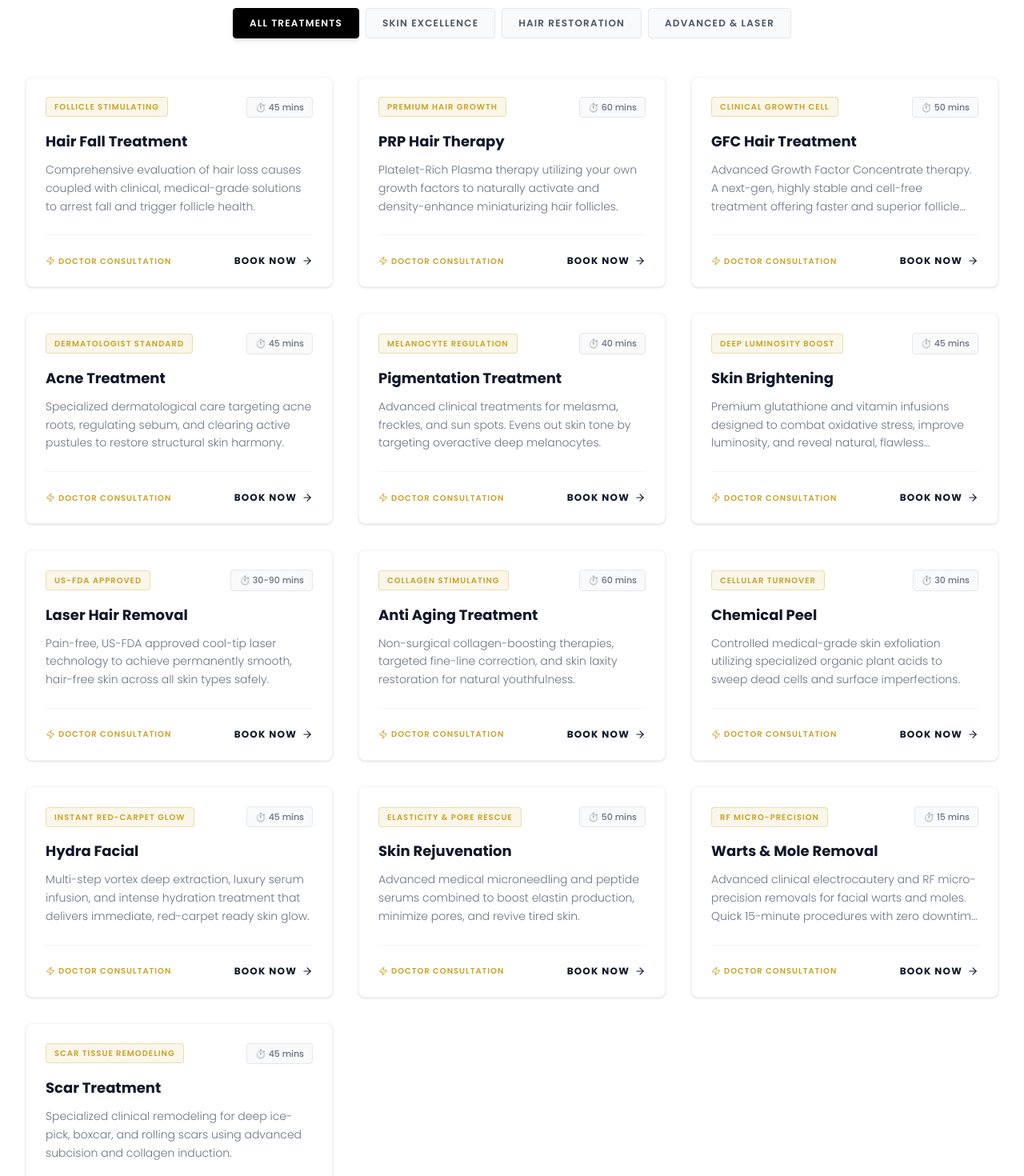
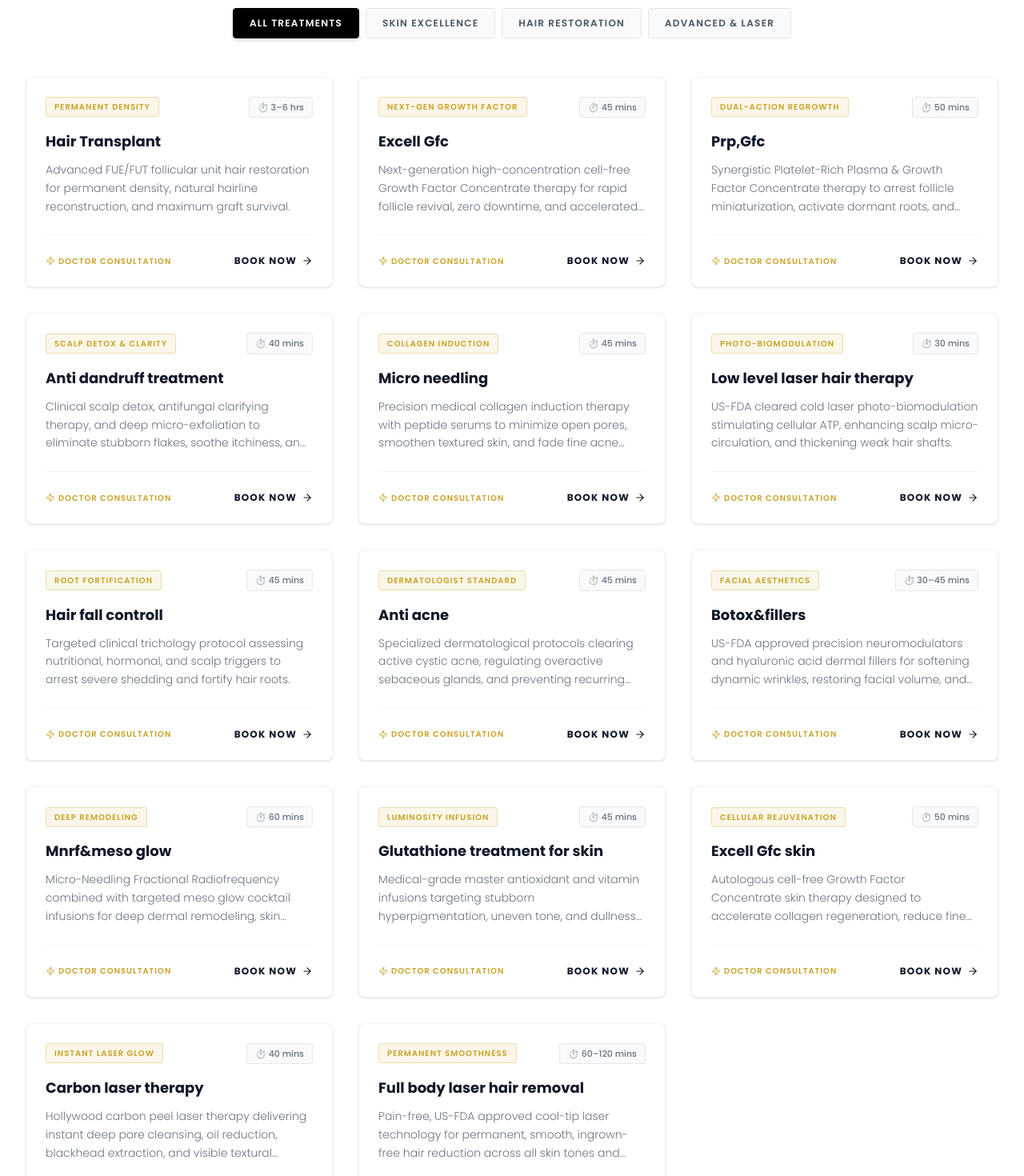
Before and after one commit to abishek2605/sarath-clicinc, a React (Vite) app: page / in a window 1280 px wide. Shown: the part 1200-2670 px from the top of the page at 80% size. Built offline with nearby package versions, Linux system fonts and the light colour scheme.

Commit message:
feat(content): update treatment list and patient metrics
Refreshed the treatment offerings to include advanced procedures like Hair Transplant and GFC. Updated patient success metrics to reflect current branding and accuracy.

```diff
--- a/src/components/Hero.tsx
+++ b/src/components/Hero.tsx
@@ -8,19 +8,20 @@ interface HeroProps {
 }
 
 export const TREATMENTS_LIST = [
-  'Hair Fall Treatment',
-  'PRP Hair Therapy',
-  'GFC Hair Treatment',
-  'Acne Treatment',
-  'Pigmentation Treatment',
-  'Skin Brightening',
-  'Laser Hair Removal',
-  'Anti Aging Treatment',
-  'Chemical Peel',
-  'Hydra Facial',
-  'Skin Rejuvenation',
-  'Warts & Mole Removal',
-  'Scar Treatment'
+  'Hair Transplant',
+  'Excell Gfc',
+  'Prp,Gfc',
+  'Anti dandruff treatment',
+  'Micro needling',
+  'Low level laser hair therapy',
+  'Hair fall controll',
+  'Anti acne',
+  'Botox&fillers',
+  'Mnrf&meso glow',
+  'Glutathione treatment for skin',
+  'Excell Gfc skin',
+  'Carbon laser therapy',
+  'Full body laser hair removal'
 ];
 
 export const PREFERRED_TIMES = [
@@ -144,7 +145,7 @@ export default function Hero({ onSuccess }: HeroProps) {
               </div>
               <div className="inline-flex items-center gap-1.5 bg-black/60 border border-gold/20 rounded-full px-3 py-1.5 w-fit text-[11px] text-gold font-semibold">
                 <span>4.9 ★★★★★</span>
-                <span className="text-gray-400 font-normal">(30,000+ Patient Success Stories)</span>
+                <span className="text-gray-400 font-normal">(10,000+ Happy Patients)</span>
               </div>
             </div>
 
@@ -159,16 +160,8 @@ export default function Hero({ onSuccess }: HeroProps) {
 
             {/* Subheadline */}
             <p className="font-sans text-gray-300 text-sm sm:text-base md:text-lg max-w-2xl font-light leading-relaxed" id="hero-subheading">
-              Advanced, FDA-approved clinical solutions for Warts & Mole Removal, PRP & GFC Hair Growth, and Acne Scar treatments. Get treated by senior dermatologists in Tiruppur. Consultation is <span className="text-gold font-bold">100% Free</span>.
+              Advanced, FDA-approved clinical solutions for Hair Transplant, Excell GFC, PRP & GFC Hair Growth, Hair Fall Control, Anti-Dandruff, Microneedling, Laser Hair Therapy, Anti-Acne, Botox & Fillers, MNRF, Meso Glow, Glutathione, Carbon Laser Therapy & Full-Body Laser Hair Removal. Get treated by senior dermatologists in Tiruppur. Consultation is <span className="text-gold font-bold">100% Free</span>.
             </p>
-
-            {/* Treatment Hashtags */}
-            <div className="flex flex-wrap gap-2 text-[11px] font-medium text-gray-400">
-              <span className="bg-black/60 border border-gray-800 px-2.5 py-1 rounded text-gold/90">#SkinSpecialistTiruppur</span>
-              <span className="bg-black/60 border border-gray-800 px-2.5 py-1 rounded">#WartsTreatment</span>
-              <span className="bg-black/60 border border-gray-800 px-2.5 py-1 rounded">#GFCHairTherapy</span>
-              <span className="bg-black/60 border border-gray-800 px-2.5 py-1 rounded">#AcneScarRemodeling</span>
-            </div>
 
             {/* CTAs */}
             <div className="flex flex-wrap items-center gap-4 pt-2">
--- a/src/components/Treatments.tsx
+++ b/src/components/Treatments.tsx
@@ -8,121 +8,130 @@ interface TreatmentsProps {
 
 const TREATMENTS_DATA: (Treatment & { category: 'skin' | 'hair' | 'advanced' })[] = [
   {
-    id: 'hair-fall',
+    id: 'hair-transplant',
     category: 'hair',
-    title: 'Hair Fall Treatment',
-    description: 'Comprehensive evaluation of hair loss causes coupled with clinical, medical-grade solutions to arrest fall and trigger follicle health.',
-    duration: '45 mins',
-    tag: 'Follicle Stimulating',
+    title: 'Hair Transplant',
+    description: 'Advanced FUE/FUT follicular unit hair restoration for permanent density, natural hairline reconstruction, and maximum graft survival.',
+    duration: '3–6 hrs',
+    tag: 'Permanent Density',
     image: 'https://images.unsplash.com/photo-1522337360788-8b13dee7a37e?auto=format&fit=crop&w=600&q=80'
   },
   {
-    id: 'prp-hair',
+    id: 'excell-gfc',
     category: 'hair',
-    title: 'PRP Hair Therapy',
-    description: 'Platelet-Rich Plasma therapy utilizing your own growth factors to naturally activate and density-enhance miniaturizing hair follicles.',
-    duration: '60 mins',
-    tag: 'Premium Hair Growth',
+    title: 'Excell Gfc',
+    description: 'Next-generation high-concentration cell-free Growth Factor Concentrate therapy for rapid follicle revival, zero downtime, and accelerated hair regrowth.',
+    duration: '45 mins',
+    tag: 'Next-Gen Growth Factor',
+    image: 'https://images.unsplash.com/photo-1519699047748-de8e457a634e?auto=format&fit=crop&w=600&q=80'
+  },
+  {
+    id: 'prp-gfc',
+    category: 'hair',
+    title: 'Prp,Gfc',
+    description: 'Synergistic Platelet-Rich Plasma & Growth Factor Concentrate therapy to arrest follicle miniaturization, activate dormant roots, and boost hair volume.',
+    duration: '50 mins',
+    tag: 'Dual-Action Regrowth',
     image: 'https://images.unsplash.com/photo-1607613009820-a29f7bb81c04?auto=format&fit=crop&w=600&q=80'
   },
   {
-    id: 'gfc-hair',
+    id: 'anti-dandruff',
     category: 'hair',
-    title: 'GFC Hair Treatment',
-    description: 'Advanced Growth Factor Concentrate therapy. A next-gen, highly stable and cell-free treatment offering faster and superior follicle recovery.',
-    duration: '50 mins',
-    tag: 'Clinical Growth Cell',
-    image: 'https://images.unsplash.com/photo-1519699047748-de8e457a634e?auto=format&fit=crop&w=600&q=80'
+    title: 'Anti dandruff treatment',
+    description: 'Clinical scalp detox, antifungal clarifying therapy, and deep micro-exfoliation to eliminate stubborn flakes, soothe itchiness, and balance scalp health.',
+    duration: '40 mins',
+    tag: 'Scalp Detox & Clarity',
+    image: 'https://images.unsplash.com/photo-1522337360788-8b13dee7a37e?auto=format&fit=crop&w=600&q=80'
   },
   {
-    id: 'acne-tx',
+    id: 'micro-needling',
     category: 'skin',
-    title: 'Acne Treatment',
-    description: 'Specialized dermatological care targeting acne roots, regulating sebum, and clearing active pustules to restore structural skin harmony.',
+    title: 'Micro needling',
+    description: 'Precision medical collagen induction therapy with peptide serums to minimize open pores, smoothen textured skin, and fade fine acne indentations.',
+    duration: '45 mins',
+    tag: 'Collagen Induction',
+    image: 'https://images.unsplash.com/photo-1512290923902-8a9f81dc236c?auto=format&fit=crop&w=600&q=80'
+  },
+  {
+    id: 'low-level-laser-hair',
+    category: 'hair',
+    title: 'Low level laser hair therapy',
+    description: 'US-FDA cleared cold laser photo-biomodulation stimulating cellular ATP, enhancing scalp micro-circulation, and thickening weak hair shafts.',
+    duration: '30 mins',
+    tag: 'Photo-Biomodulation',
+    image: 'https://images.unsplash.com/photo-1516549655169-df83a0774514?auto=format&fit=crop&w=600&q=80'
+  },
+  {
+    id: 'hair-fall-control',
+    category: 'hair',
+    title: 'Hair fall controll',
+    description: 'Targeted clinical trichology protocol assessing nutritional, hormonal, and scalp triggers to arrest severe shedding and fortify hair roots.',
+    duration: '45 mins',
+    tag: 'Root Fortification',
+    image: 'https://images.unsplash.com/photo-1607613009820-a29f7bb81c04?auto=format&fit=crop&w=600&q=80'
+  },
+  {
+    id: 'anti-acne',
+    category: 'skin',
+    title: 'Anti acne',
+    description: 'Specialized dermatological protocols clearing active cystic acne, regulating overactive sebaceous glands, and preventing recurring inflammatory breakouts.',
     duration: '45 mins',
     tag: 'Dermatologist Standard',
     image: 'https://images.unsplash.com/photo-1512290923902-8a9f81dc236c?auto=format&fit=crop&w=600&q=80'
   },
   {
-    id: 'pigmentation',
+    id: 'botox-fillers',
+    category: 'advanced',
+    title: 'Botox&fillers',
+    description: 'US-FDA approved precision neuromodulators and hyaluronic acid dermal fillers for softening dynamic wrinkles, restoring facial volume, and contouring.',
+    duration: '30–45 mins',
+    tag: 'Facial Aesthetics',
+    image: 'https://images.unsplash.com/photo-1508214751196-bcfd4ca60f91?auto=format&fit=crop&w=600&q=80'
+  },
+  {
+    id: 'mnrf-meso-glow',
+    category: 'advanced',
+    title: 'Mnrf&meso glow',
+    description: 'Micro-Needling Fractional Radiofrequency combined with targeted meso glow cocktail infusions for deep dermal remodeling, skin tightening, and instant radiance.',
+    duration: '60 mins',
+    tag: 'Deep Remodeling',
+    image: 'https://images.unsplash.com/photo-1616394584738-fc6e612e71b9?auto=format&fit=crop&w=600&q=80'
+  },
+  {
+    id: 'glutathione-skin',
     category: 'skin',
-    title: 'Pigmentation Treatment',
-    description: 'Advanced clinical treatments for melasma, freckles, and sun spots. Evens out skin tone by targeting overactive deep melanocytes.',
-    duration: '40 mins',
-    tag: 'Melanocyte Regulation',
+    title: 'Glutathione treatment for skin',
+    description: 'Medical-grade master antioxidant and vitamin infusions targeting stubborn hyperpigmentation, uneven tone, and dullness for luminous skin glow.',
+    duration: '45 mins',
+    tag: 'Luminosity Infusion',
+    image: 'https://images.unsplash.com/photo-1515377905703-c4788e51af15?auto=format&fit=crop&w=600&q=80'
+  },
+  {
+    id: 'excell-gfc-skin',
+    category: 'skin',
+    title: 'Excell Gfc skin',
+    description: 'Autologous cell-free Growth Factor Concentrate skin therapy designed to accelerate collagen regeneration, reduce fine lines, and restore natural firmness.',
+    duration: '50 mins',
+    tag: 'Cellular Rejuvenation',
     image: 'https://images.unsplash.com/photo-1570172619644-dfd03ed5d881?auto=format&fit=crop&w=600&q=80'
   },
   {
-    id: 'brightening',
-    category: 'skin',
-    title: 'Skin Brightening',
-    description: 'Premium glutathione and vitamin infusions designed to combat oxidative stress, improve luminosity, and reveal natural, flawless radiance.',
-    duration: '45 mins',
-    tag: 'Deep Luminosity Boost',
-    image: 'https://images.unsplash.com/photo-1515377905703-c4788e51af15?auto=format&fit=crop&w=600&q=80'
-  },
-  {
-    id: 'laser-hair',
+    id: 'carbon-laser',
     category: 'advanced',
-    title: 'Laser Hair Removal',
-    description: 'Pain-free, US-FDA approved cool-tip laser technology to achieve permanently smooth, hair-free skin across all skin types safely.',
-    duration: '30-90 mins',
-    tag: 'US-FDA Approved',
-    image: 'https://images.unsplash.com/photo-1516549655169-df83a0774514?auto=format&fit=crop&w=600&q=80'
-  },
-  {
-    id: 'anti-aging',
-    category: 'advanced',
-    title: 'Anti Aging Treatment',
-    description: 'Non-surgical collagen-boosting therapies, targeted fine-line correction, and skin laxity restoration for natural youthfulness.',
-    duration: '60 mins',
-    tag: 'Collagen Stimulating',
-    image: 'https://images.unsplash.com/photo-1508214751196-bcfd4ca60f91?auto=format&fit=crop&w=600&q=80'
-  },
-  {
-    id: 'chemical-peel',
-    category: 'skin',
-    title: 'Chemical Peel',
-    description: 'Controlled medical-grade skin exfoliation utilizing specialized organic plant acids to sweep dead cells and surface imperfections.',
-    duration: '30 mins',
-    tag: 'Cellular Turnover',
-    image: 'https://images.unsplash.com/photo-1519699047748-de8e457a634e?auto=format&fit=crop&w=600&q=80'
-  },
-  {
-    id: 'hydra-facial',
-    category: 'skin',
-    title: 'Hydra Facial',
-    description: 'Multi-step vortex deep extraction, luxury serum infusion, and intense hydration treatment that delivers immediate, red-carpet ready skin glow.',
-    duration: '45 mins',
-    tag: 'Instant Red-Carpet Glow',
-    image: 'https://images.unsplash.com/photo-1616394584738-fc6e612e71b9?auto=format&fit=crop&w=600&q=80'
-  },
-  {
-    id: 'rejuvenation',
-    category: 'skin',
-    title: 'Skin Rejuvenation',
-    description: 'Advanced medical microneedling and peptide serums combined to boost elastin production, minimize pores, and revive tired skin.',
-    duration: '50 mins',
-    tag: 'Elasticity & Pore Rescue',
-    image: 'https://images.unsplash.com/photo-1512290923902-8a9f81dc236c?auto=format&fit=crop&w=600&q=80'
-  },
-  {
-    id: 'mole-removal',
-    category: 'advanced',
-    title: 'Warts & Mole Removal',
-    description: 'Advanced clinical electrocautery and RF micro-precision removals for facial warts and moles. Quick 15-minute procedures with zero downtime and lasting results.',
-    duration: '15 mins',
-    tag: 'RF Micro-Precision',
+    title: 'Carbon laser therapy',
+    description: 'Hollywood carbon peel laser therapy delivering instant deep pore cleansing, oil reduction, blackhead extraction, and visible textural brightening.',
+    duration: '40 mins',
+    tag: 'Instant Laser Glow',
     image: 'https://images.unsplash.com/photo-1629909613654-28e377c37b09?auto=format&fit=crop&w=600&q=80'
   },
   {
-    id: 'scar-treatment',
+    id: 'full-body-laser',
     category: 'advanced',
-    title: 'Scar Treatment',
-    description: 'Specialized clinical remodeling for deep ice-pick, boxcar, and rolling scars using advanced subcision and collagen induction.',
-    duration: '45 mins',
-    tag: 'Scar Tissue Remodeling',
-    image: 'https://images.unsplash.com/photo-1570172619644-dfd03ed5d881?auto=format&fit=crop&w=600&q=80'
+    title: 'Full body laser hair removal',
+    description: 'Pain-free, US-FDA approved cool-tip laser technology for permanent, smooth, ingrown-free hair reduction across all skin tones and body areas.',
+    duration: '60–120 mins',
+    tag: 'Permanent Smoothness',
+    image: 'https://images.unsplash.com/photo-1516549655169-df83a0774514?auto=format&fit=crop&w=600&q=80'
   }
 ];
 
--- a/src/components/WhyChooseUs.tsx
+++ b/src/components/WhyChooseUs.tsx
@@ -41,12 +41,12 @@ export default function WhyChooseUs() {
     {
       icon: CheckCircle,
       title: '98.7% Patient Satisfaction',
-      description: 'Over 12,000+ satisfied patients across Tamil Nadu. Highly trusted local reputation with patient-first care and verified feedback.'
+      description: 'Over 10,000+ satisfied patients across Tamil Nadu. Highly trusted local reputation with patient-first care and verified feedback.'
     }
   ];
 
   const stats = [
-    { number: '12,000+', label: 'Happy Patients' },
+    { number: '10,000+', label: 'Happy Patients' },
     { number: '10+', label: 'Years Experience' },
     { number: '98.7%', label: 'Success Rate' },
     { number: '4.9★', label: 'Patient Rating' }
```
